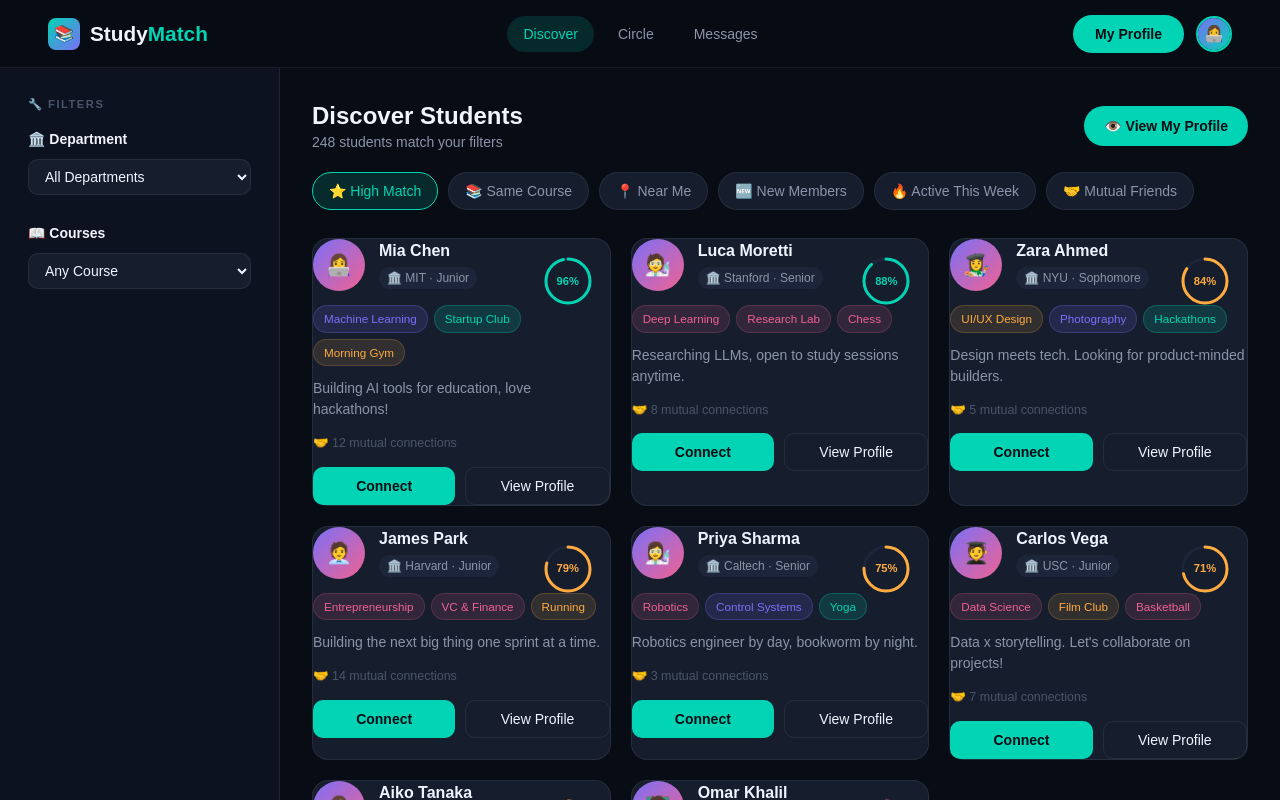
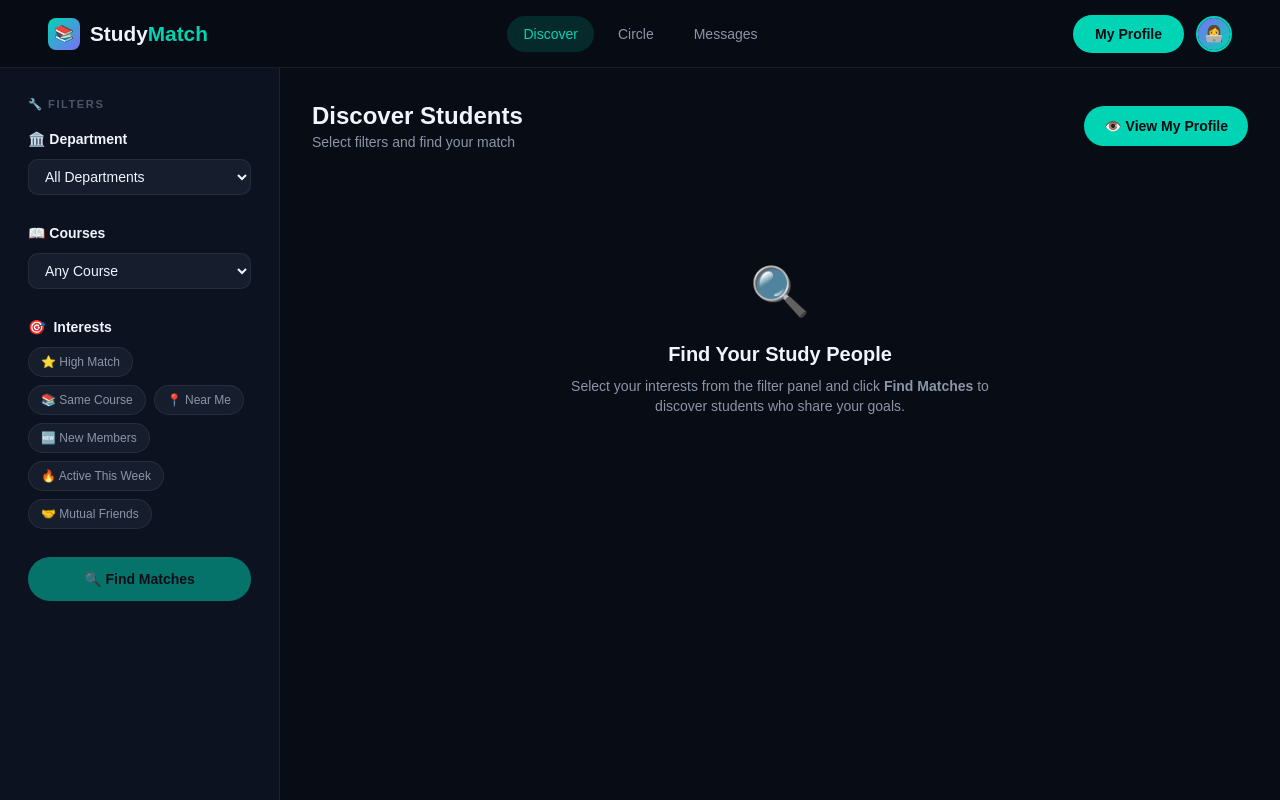
Before and after one commit to diyorbek762/hacathon-akhu, a Next.js app: page /discover in a window 1280 px wide. Shown: the top 800 px of the page. Built offline with nearby package versions, Linux system fonts and the light colour scheme.

Commit message:
fix: discover shows results only after Find; messages now has New Message + working input

```diff
--- a/src/app/discover/page.tsx
+++ b/src/app/discover/page.tsx
@@ -9,15 +9,16 @@ const students = [
   { name: 'Zara Ahmed', emoji: '👩‍🎨', univ: 'NYU · Sophomore', tags: [{label:'UI/UX Design',cls:'tag-amber'},{label:'Photography',cls:'tag-purple'},{label:'Hackathons',cls:'tag-teal'}], bio: 'Design meets tech. Looking for product-minded builders.', mutual: 5, match: 84 },
   { name: 'James Park', emoji: '🧑‍💼', univ: 'Harvard · Junior', tags: [{label:'Entrepreneurship',cls:'tag-green'},{label:'VC & Finance',cls:'tag-cyan'},{label:'Running',cls:'tag-amber'}], bio: 'Building the next big thing one sprint at a time.', mutual: 14, match: 79 },
   { name: 'Priya Sharma', emoji: '👩‍🔬', univ: 'Caltech · Senior', tags: [{label:'Robotics',cls:'tag-pink'},{label:'Control Systems',cls:'tag-purple'},{label:'Yoga',cls:'tag-teal'}], bio: 'Robotics engineer by day, bookworm by night.', mutual: 3, match: 75 },
-  { name: 'Carlos Vega', emoji: '🧑‍🎓', univ: 'USC · Junior', tags: [{label:'Data Science',cls:'tag-cyan'},{label:'Film Club',cls:'tag-amber'},{label:'Basketball',cls:'tag-green'}], bio: 'Data x storytelling. Let\'s collaborate on projects!', mutual: 7, match: 71 },
-  { name: 'Aiko Tanaka', emoji: '👩‍💻', univ: 'CMU · Sophomore', tags: [{label:'Systems Prog',cls:'tag-purple'},{label:'Competitive Coding',cls:'tag-teal'},{label:'Guitar',cls:'tag-pink'}], bio: 'All-night coder, weekend hiker. Pair programming enthusiast.', mutual: 9, match: 82 },
-  { name: 'Omar Khalil', emoji: '🧑‍🏫', univ: 'UPenn · Senior', tags: [{label:'Quant Finance',cls:'tag-amber'},{label:'ML Research',cls:'tag-purple'},{label:'Swimming',cls:'tag-cyan'}], bio: 'Bridging math and markets. Study group always welcome.', mutual: 6, match: 68 },
+  { name: 'Carlos Vega', emoji: '🧑‍🎓', univ: 'USC · Junior', tags: [{label:'Data Science',cls:'tag-cyan'},{label:'Film Club',cls:'tag-amber'},{label:'Basketball',cls:'tag-green'}], bio: 'Data x storytelling.', mutual: 7, match: 71 },
+  { name: 'Aiko Tanaka', emoji: '👩‍💻', univ: 'CMU · Sophomore', tags: [{label:'Systems Prog',cls:'tag-purple'},{label:'Competitive Coding',cls:'tag-teal'},{label:'Guitar',cls:'tag-pink'}], bio: 'All-night coder, weekend hiker.', mutual: 9, match: 82 },
+  { name: 'Omar Khalil', emoji: '🧑‍🏫', univ: 'UPenn · Senior', tags: [{label:'Quant Finance',cls:'tag-amber'},{label:'ML Research',cls:'tag-purple'},{label:'Swimming',cls:'tag-cyan'}], bio: 'Bridging math and markets.', mutual: 6, match: 68 },
 ]
 
 const chips = ['⭐ High Match', '📚 Same Course', '📍 Near Me', '🆕 New Members', '🔥 Active This Week', '🤝 Mutual Friends']
 
 export default function DiscoverPage() {
-  const [activeChips, setActiveChips] = useState<Set<string>>(new Set(['⭐ High Match']))
+  const [activeChips, setActiveChips] = useState<Set<string>>(new Set())
+  const [searched, setSearched] = useState(false)
 
   const toggleChip = (chip: string) => {
     setActiveChips((prev) => {
@@ -28,10 +29,12 @@ export default function DiscoverPage() {
     })
   }
 
+  const filtered = searched && activeChips.size > 0
+    ? students.filter(() => true)
+    : []
+
   function buildMatchRing(pct: number) {
-    const r = 22
-    const circ = 2 * Math.PI * r
-    const offset = circ - (pct / 100) * circ
+    const r = 22; const circ = 2 * Math.PI * r; const offset = circ - (pct / 100) * circ
     const color = pct >= 85 ? '#00D4B4' : pct >= 70 ? '#FFAB40' : '#F06292'
     return (
       <div className="absolute top-4 right-4 w-[52px] h-[52px]">
@@ -60,48 +63,67 @@ export default function DiscoverPage() {
             </select>
           </div>
         ))}
+
+        <div className="mb-7">
+          <div className="text-sm font-semibold text-[var(--text)] mb-2.5 flex items-center gap-2"><span>🎯</span> Interests</div>
+          <div className="flex flex-wrap gap-2">
+            {chips.map((chip) => (
+              <button key={chip} onClick={() => toggleChip(chip)}
+                className={`px-3 py-1.5 rounded-[var(--radius-pill)] text-xs font-medium border transition-all cursor-pointer ${
+                  activeChips.has(chip)
+                    ? 'bg-[var(--teal-glow)] border-[var(--teal)] text-[var(--teal)]'
+                    : 'bg-[var(--surface)] border-[var(--border)] text-[var(--text-dim)] hover:border-[var(--teal)]'
+                }`}
+              >{chip}</button>
+            ))}
+          </div>
+        </div>
+
+        <button onClick={() => setSearched(activeChips.size > 0)}
+          className="w-full py-3 bg-[var(--teal)] text-[#080C14] rounded-[var(--radius-pill)] font-semibold text-sm transition-all hover:bg-[#00f5d0] disabled:opacity-50"
+          disabled={activeChips.size === 0}
+        >
+          🔍 Find Matches
+        </button>
       </div>
 
       <div className="lg:ml-[280px] p-7 lg:p-8">
         <div className="flex items-center justify-between mb-5">
           <div>
             <h1 className="font-syne font-extrabold text-2xl">Discover Students</h1>
-            <p className="text-sm text-[var(--text-dim)]">248 students match your filters</p>
+            <p className="text-sm text-[var(--text-dim)]">
+              {searched ? `${filtered.length} matches found` : 'Select filters and find your match'}
+            </p>
           </div>
           <Link href="/profile" className="inline-flex items-center gap-2.5 px-5 py-2.5 bg-[var(--teal)] text-[#080C14] rounded-[var(--radius-pill)] font-semibold text-sm no-underline transition-all hover:bg-[#00f5d0]">
             👁️ View My Profile
           </Link>
         </div>
 
-        <div className="flex items-center gap-2.5 mb-6 overflow-x-auto pb-1 scrollbar-none">
-          {chips.map((chip) => (
-            <button
-              key={chip}
-              onClick={() => toggleChip(chip)}
-              className={`flex items-center gap-1.5 px-4 py-2 rounded-[var(--radius-pill)] text-sm font-medium whitespace-nowrap border transition-all cursor-pointer ${
-                activeChips.has(chip)
-                  ? 'bg-[var(--teal-glow)] border-[var(--teal)] text-[var(--teal)]'
-                  : 'bg-[var(--surface)] border-[var(--border)] text-[var(--text-dim)] hover:border-[var(--teal)] hover:text-[var(--teal)]'
-              }`}
-            >
-              {chip}
-            </button>
-          ))}
+        {!searched ? (
+          <div className="flex flex-col items-center justify-center py-24 text-center">
+            <div className="text-5xl mb-6">🔍</div>
+            <h2 className="font-syne font-bold text-xl mb-2">Find Your Study People</h2>
+            <p className="text-sm text-[var(--text-dim)] max-w-md">
+              Select your interests from the filter panel and click <strong>Find Matches</strong> to discover students who share your goals.
+            </p>
           </div>
-
+        ) : filtered.length === 0 ? (
+          <div className="flex flex-col items-center justify-center py-24 text-center">
+            <div className="text-5xl mb-6">🔎</div>
+            <h2 className="font-syne font-bold text-xl mb-2">No Matches Yet</h2>
+            <p className="text-sm text-[var(--text-dim)]">Try selecting different filters to find your study people.</p>
+          </div>
+        ) : (
           <div className="grid grid-cols-[repeat(auto-fill,minmax(280px,1fr))] gap-5">
             {students.map((s) => (
               <div key={s.name} className="relative bg-[var(--surface)] border border-[var(--border)] rounded-[var(--radius)] p-5.5 cursor-pointer transition-all duration-250 hover:border-[var(--border-teal)] hover:-translate-y-[3px] hover:shadow-[var(--shadow),0_0_20px_rgba(0,212,180,0.08)]">
                 {buildMatchRing(s.match)}
                 <div className="flex items-start gap-3.5 mb-3.5 pr-[60px]">
-                <div className="w-[52px] h-[52px] rounded-full flex-shrink-0 overflow-hidden bg-gradient-to-br from-[var(--accent-purple)] to-[var(--accent-pink)] flex items-center justify-center text-[1.3rem]">
-                  {s.emoji}
-                </div>
+                  <div className="w-[52px] h-[52px] rounded-full flex-shrink-0 overflow-hidden bg-gradient-to-br from-[var(--accent-purple)] to-[var(--accent-pink)] flex items-center justify-center text-[1.3rem]">{s.emoji}</div>
                   <div>
                     <div className="font-syne font-bold text-base mb-0.5">{s.name}</div>
-                  <div className="inline-flex items-center gap-1 text-[0.75rem] text-[var(--text-dim)] bg-[var(--surface2)] rounded-[var(--radius-pill)] px-2 py-0.5">
-                    🏛️ {s.univ}
-                  </div>
+                    <div className="inline-flex items-center gap-1 text-[0.75rem] text-[var(--text-dim)] bg-[var(--surface2)] rounded-[var(--radius-pill)] px-2 py-0.5">🏛️ {s.univ}</div>
                   </div>
                 </div>
                 <div className="flex flex-wrap gap-1.5 mb-3">
@@ -118,13 +140,12 @@ export default function DiscoverPage() {
                 <p className="text-[0.78rem] text-[var(--text-muted)] mb-3.5 flex items-center gap-1.5">🤝 {s.mutual} mutual connections</p>
                 <div className="flex gap-2.5">
                   <button className="flex-1 py-2 bg-[var(--teal)] text-[#080C14] rounded-[var(--radius-sm)] font-semibold text-sm cursor-pointer transition-all hover:bg-[#00f5d0]">Connect</button>
-                <Link href="/profile" className="flex-1 py-2 bg-transparent text-[var(--text)] border border-[var(--border)] rounded-[var(--radius-sm)] font-medium text-sm no-underline text-center transition-all hover:border-[var(--teal)] hover:text-[var(--teal)]">
-                  View Profile
-                </Link>
+                  <Link href="/profile" className="flex-1 py-2 bg-transparent text-[var(--text)] border border-[var(--border)] rounded-[var(--radius-sm)] font-medium text-sm no-underline text-center transition-all hover:border-[var(--teal)] hover:text-[var(--teal)]">View Profile</Link>
                 </div>
               </div>
             ))}
           </div>
+        )}
       </div>
     </div>
   )
```
Also changed, not shown: src/app/messages/page.tsx (+84 -55 lines). Lines whose indentation alone changed are shown as unchanged.
